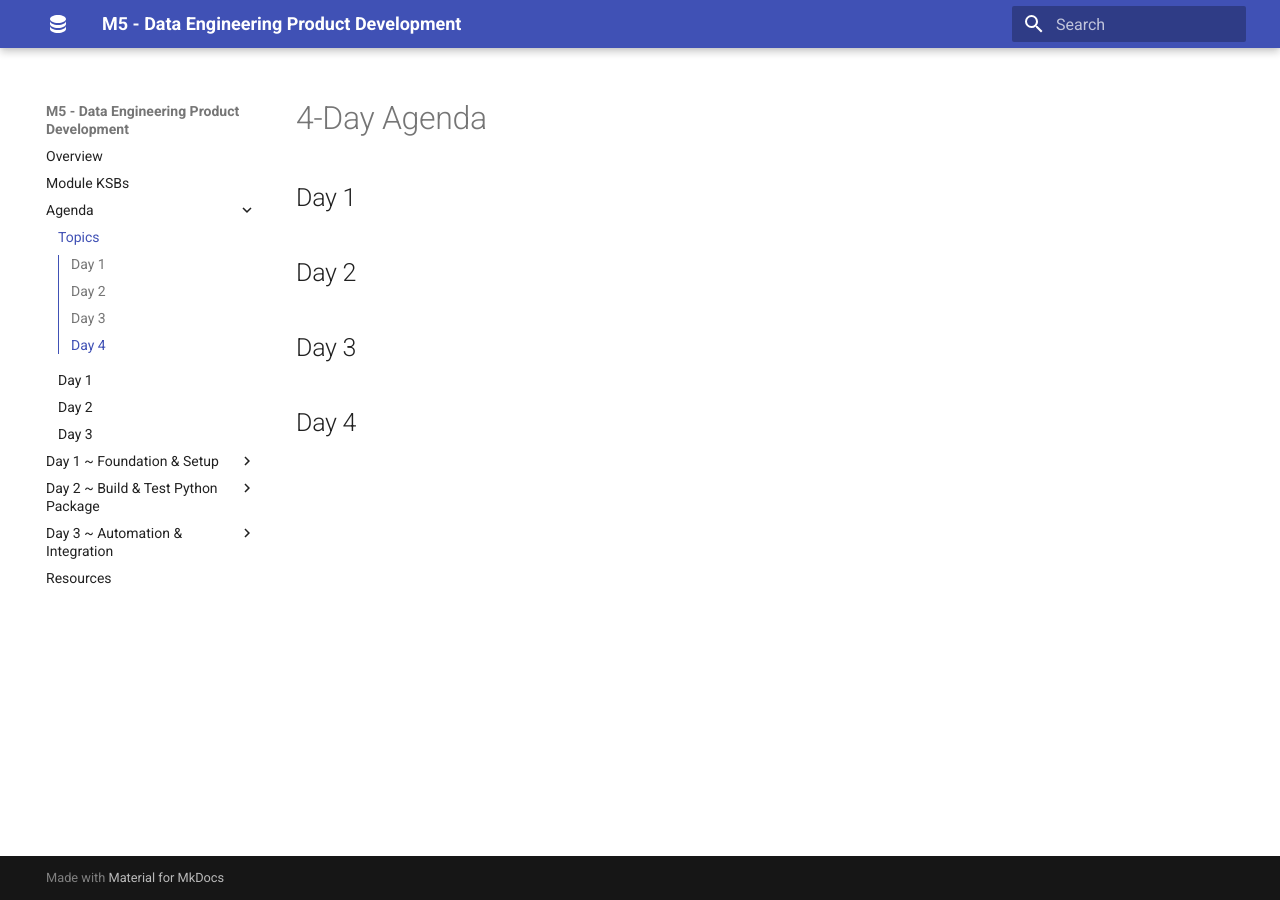
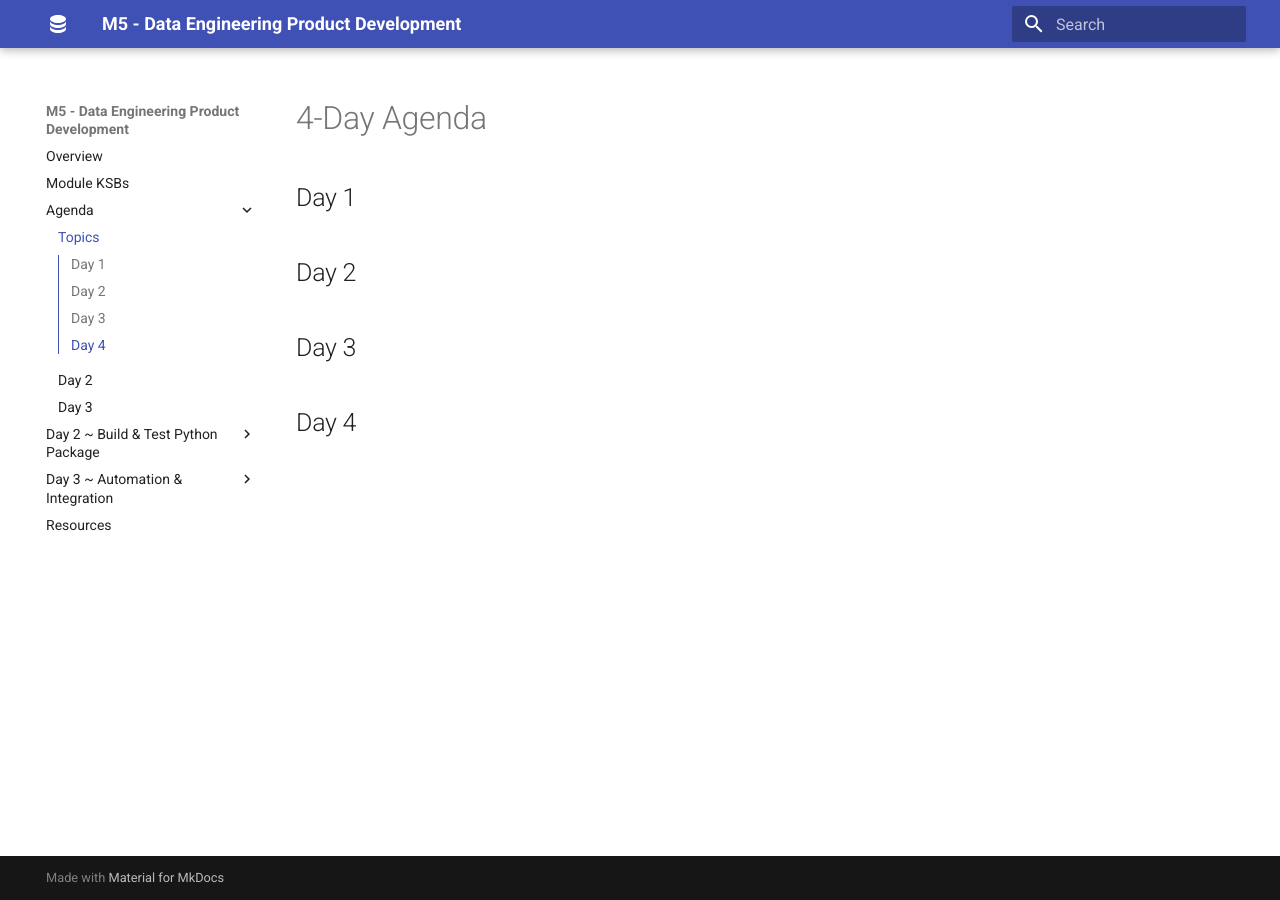
Before and after one commit to qaalabs/DE5M5, an MkDocs documentation site: the page built from docs/agenda/index.md, in a window 1280 px wide. Built offline with MkDocs 1.6.1 and Material for MkDocs 9.7.7, drawn with Linux system fonts in a browser that asks for light colours; some of the changed lines change nothing that is shown.

Commit message:
Auto commit by uthisha

```diff
--- a/mkdocs.yml
+++ b/mkdocs.yml
@@ -9,23 +9,8 @@ nav:
 
   - Agenda:
     - Topics: agenda/index.md
-    - Day 1: agenda/day1.md
     - Day 2: agenda/day2.md
     - Day 3: agenda/day3.md
-
-  - "Day 1 ~ Foundation & Setup":
-    - "Library Pipeline Scenario": day1/scenario.md
-    - "Library Pipeline Sample Data": day1/sample-data.md
-    - "Your Mission": day1/your-mission.md
-    - "Creating Architecture Diagrams": day1/create-diagram.md
-    - "Design your pipeline architecture": day1/design-pipeline.md
-    - "Writeup Architecture Decision Record": day1/adr.md
-    - "Create a GitHub repository": day1/create-repo.md
-    - "Introduce GitHub Projects": day1/create-project.md
-    - "Set up Kanban Board": day1/project-tasks.md
-    - "Local development": day1/clone-repo.md
-    - "Create local development env": day1/dev-environment.md
-    - "Write first Python code": day1/write-code.md
 
   - "Day 2 ~ Build & Test Python Package":
     - "🌅 Welcome to Day 2 of DE5 Module 5": labs/21-setup.md
@@ -67,6 +52,7 @@ not_in_nav: |
   labs/40-setup.md
   umfundi.md
   day2/validation-solution.md
+  day2/cleaning-tests-solution.md
 
 
 # Theme
```
